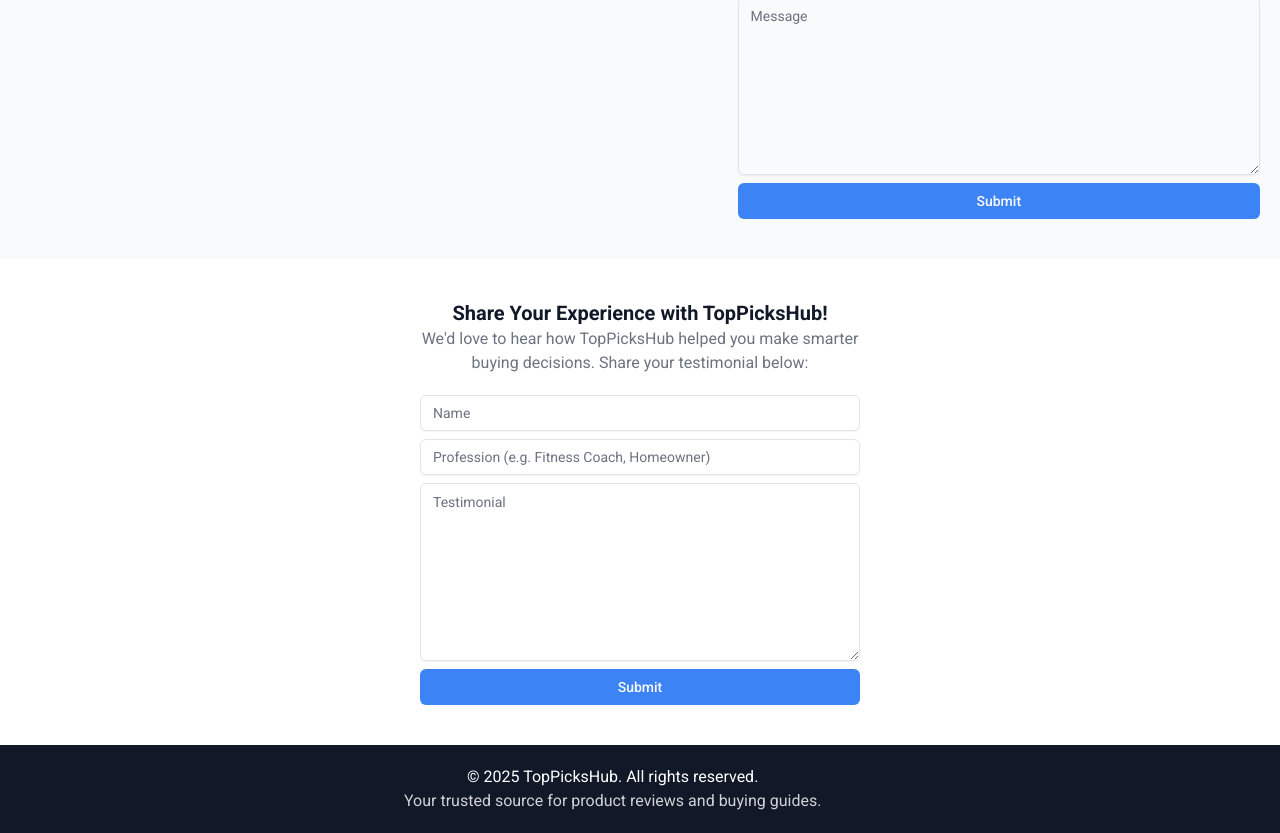
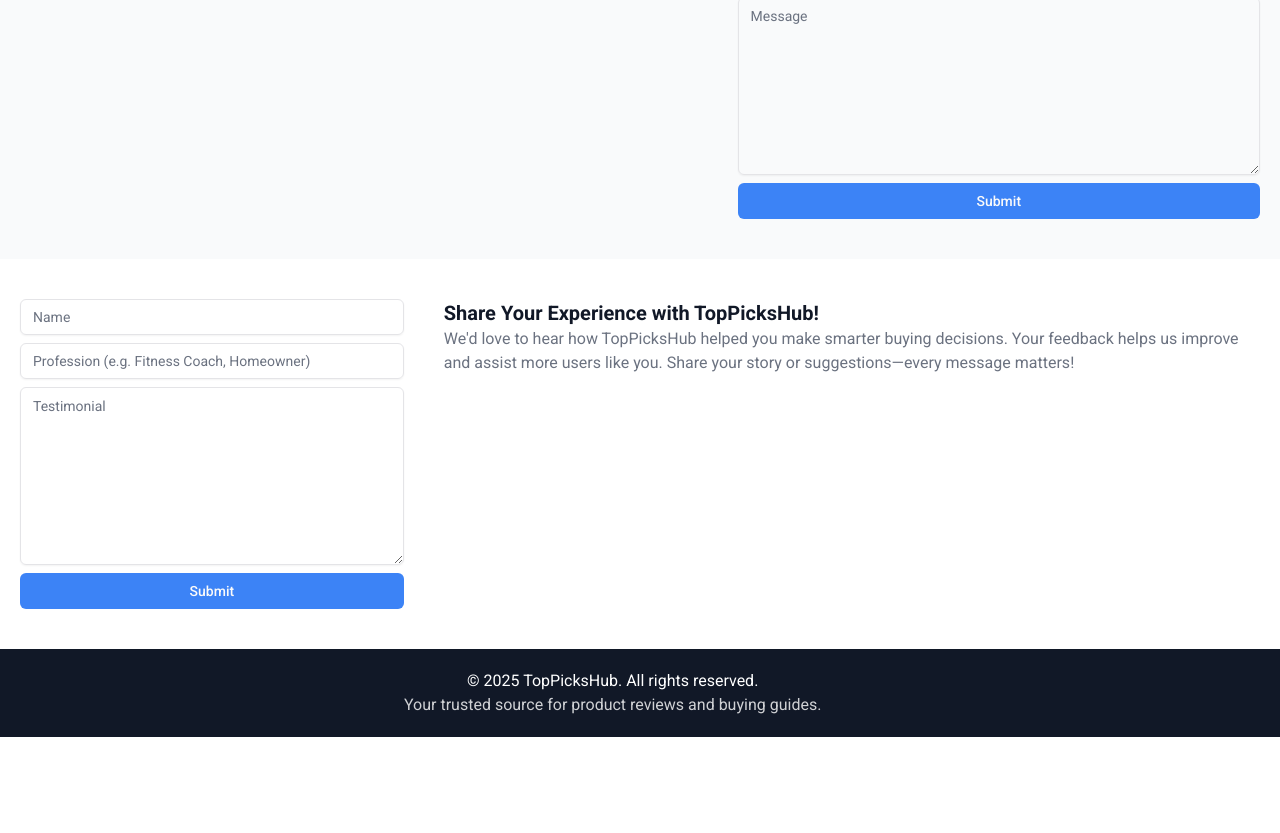
Before and after one commit to irefransdotdev/top-picks-hub, a Next.js app: page / in a window 1280 px wide. Shown: the part 3208-4041 px from the top of the page. After the commit the page ends 3945 px from the top, so only its background shows below. Built offline with nearby package versions, Linux system fonts and the light colour scheme.

Commit message:
Add desktop view testimonial feedback form

```diff
--- a/src/app/page.tsx
+++ b/src/app/page.tsx
@@ -50,7 +50,7 @@
           </div>
         </div>
         <div className="bg-white">
-          <div className="px-5 container mx-auto max-w-lg flex justify-between items-center py-5">
+          <div className="px-5 container mx-auto max-w-lg lg:mx-0 lg:max-w-full flex justify-between items-center py-5 lg:py-10">
             <TestimonialFeedback />
           </div>
         </div>
--- a/src/components/sections/testimonial-feedback.tsx
+++ b/src/components/sections/testimonial-feedback.tsx
@@ -6,9 +6,10 @@
 const TestimonialFeedback = () => {
   const motion = useMotion();
   return (
-    <section className="text-gray-900 w-full py-5">
-      <div className="px-4 gap-5 flex flex-col items-center text-center">
-        <header>
+    <section className="w-full container mx-auto">
+      <div className="flex flex-col gap-5 lg:gap-10 text-center lg:text-start lg:flex-row">
+        <section className="order-2">
+          <article>
             <motion.div
               className="box"
               transition={{ type: "spring" }}
@@ -29,13 +30,16 @@
             >
               <p className="text-secondary">
                 We&#39;d love to hear how TopPicksHub helped you make smarter
-              buying decisions. Share your testimonial below:
+                buying decisions. Your feedback helps us improve and assist more
+                users like you. Share your story or suggestions—every message
+                matters!
               </p>
             </motion.div>
-        </header>
-        <div className="w-full">
+          </article>
+        </section>
+        <section className="basis-2xl order-1">
           <TestimonialForm />
-        </div>
+        </section>
       </div>
     </section>
   );
```
Lines whose indentation alone changed are shown as unchanged.
